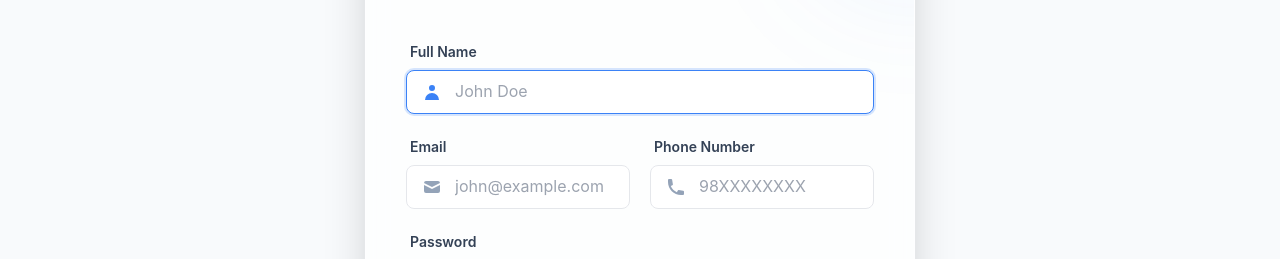
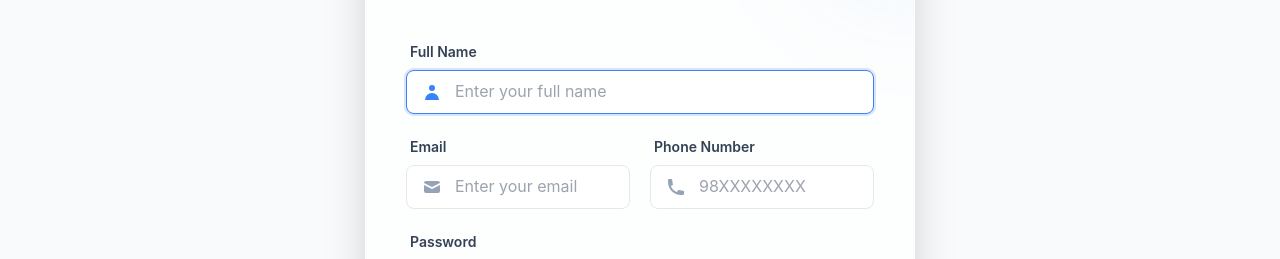
Before and after one commit to SapkotaSajit/FYP, a React (Create React App) app in the folder frontend/: page /register in a window 1280 px wide. Shown: the part 240-499 px from the top of the page. Built offline with nearby package versions, Linux system fonts and the light colour scheme; no server answers.

Commit message:
placeholder changes in regiester page

```diff
--- a/frontend/src/pages/auth/Register.jsx
+++ b/frontend/src/pages/auth/Register.jsx
@@ -71,11 +71,14 @@ function Register() {
 
     setIsLoading(true);
     try {
-      const response = await fetch(`${process.env.REACT_APP_API_URL || `${process.env.REACT_APP_API_URL || 'http://localhost:5000'}`}/api/register`, {
-        method: "POST",
-        headers: { "Content-Type": "application/json" },
-        body: JSON.stringify(formData),
-      });
+      const response = await fetch(
+        `${process.env.REACT_APP_API_URL || `${process.env.REACT_APP_API_URL || "http://localhost:5000"}`}/api/register`,
+        {
+          method: "POST",
+          headers: { "Content-Type": "application/json" },
+          body: JSON.stringify(formData),
+        },
+      );
 
       if (response.ok) {
         const successData = await response.json();
@@ -124,7 +127,7 @@ function Register() {
                       name="name"
                       value={formData.name}
                       onChange={handleInputChange}
-                      placeholder="John Doe"
+                      placeholder="Enter your full name"
                       className={`input-field pl-12 ${errors.name ? "border-red-500 focus:ring-red-500/20" : ""}`}
                       autoFocus
                     />
@@ -149,7 +152,7 @@ function Register() {
                         name="email"
                         value={formData.email}
                         onChange={handleInputChange}
-                        placeholder="john@example.com"
+                        placeholder="Enter your email"
                         className={`input-field pl-12 ${errors.email ? "border-red-500 focus:ring-red-500/20" : ""}`}
                       />
                     </div>
```
